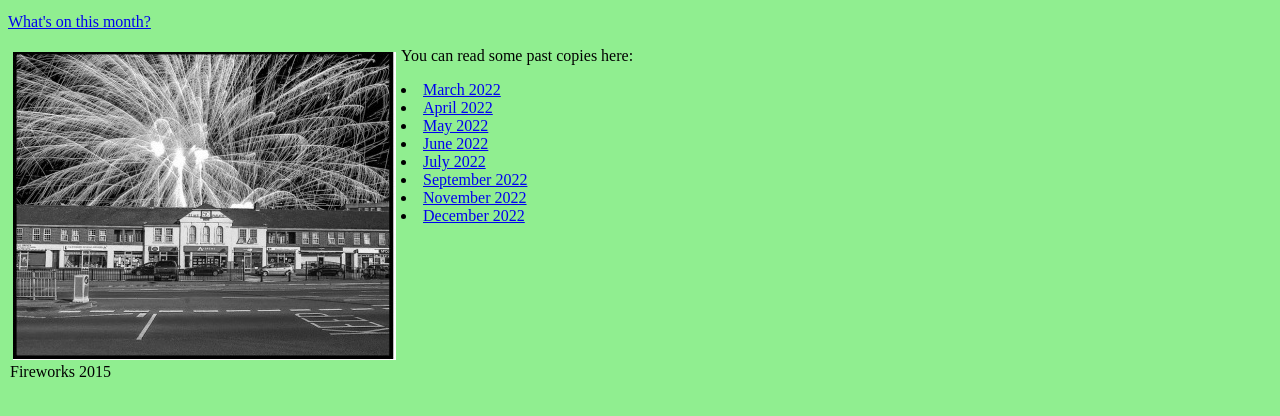
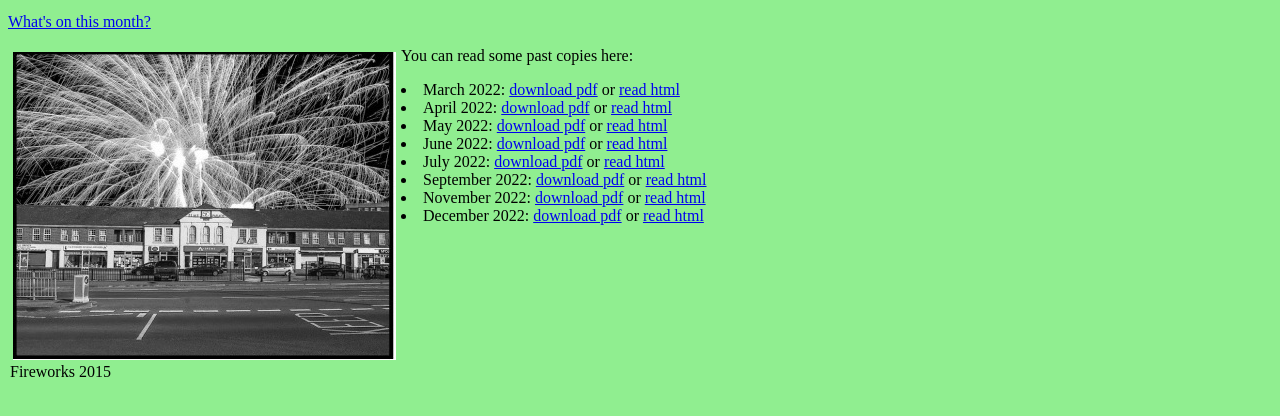
Before and after one commit to botleysprout/archive, a plain HTML site: page docs/index.html in a window 1280 px wide. Shown: the part 270-686 px from the top of the page. Drawn offline with Linux system fonts and the light colour scheme.

Commit message:
Add links to generated HTML issues

```diff
--- a/docs/index.html
+++ b/docs/index.html
@@ -32,14 +32,14 @@
           You can read some past copies here:
       </p>
       <ul>
-        <li><a href="./issues/2022-03.pdf">March 2022</a></li>
-        <li><a href="./issues/2022-04.pdf">April 2022</a></li>
-        <li><a href="./issues/2022-05.pdf">May 2022</a></li>
-        <li><a href="./issues/2022-06.pdf">June 2022</a></li>
-        <li><a href="./issues/2022-07.pdf">July 2022</a></li>
-        <li><a href="./issues/2022-09.pdf">September 2022</a></li>
-        <li><a href="./issues/2022-11.pdf">November 2022</a></li>
-        <li><a href="./issues/2022-12.pdf">December 2022</a></li>
+        <li>March 2022: <a href="./issues/2022-03.pdf">download pdf</a> or <a href="./issues/2022-03.html">read html</a></li>
+        <li>April 2022: <a href="./issues/2022-04.pdf">download pdf</a> or <a href="./issues/2022-04.html">read html</a></li>
+        <li>May 2022: <a href="./issues/2022-05.pdf">download pdf</a> or <a href="./issues/2022-05.html">read html</a></li>
+        <li>June 2022: <a href="./issues/2022-06.pdf">download pdf</a> or <a href="./issues/2022-06.html">read html</a></li>
+        <li>July 2022: <a href="./issues/2022-07.pdf">download pdf</a> or <a href="./issues/2022-07.html">read html</a></li>
+        <li>September 2022: <a href="./issues/2022-09.pdf">download pdf</a> or <a href="./issues/2022-09.html">read html</a></li>
+        <li>November 2022: <a href="./issues/2022-11.pdf">download pdf</a> or <a href="./issues/2022-11.html">read html</a></li>
+        <li>December 2022: <a href="./issues/2022-12.pdf">download pdf</a> or <a href="./issues/2022-12.html">read html</a></li>
       </ul>
     </div>
 
```
